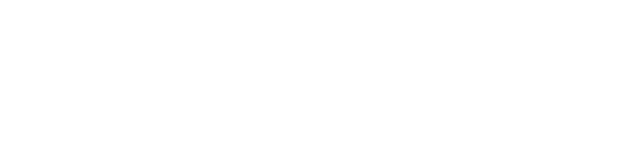
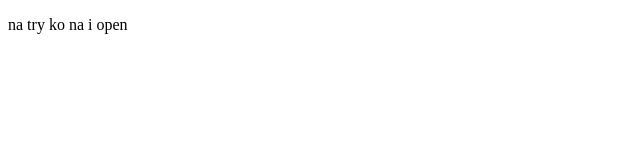
Before and after one commit to Joshua-Mar-097/testing, a plain HTML site: page index.html in a window 1280 px wide. Shown: the whole page, without its empty margins (0-640 px from the left). Drawn offline with Linux system fonts and the light colour scheme.

Commit message:
Update index.html

```diff
--- a/index.html
+++ b/index.html
@@ -7,6 +7,6 @@
     <title>Testing|Competition</title>
 </head>
 <body>
-
+    <p> na try ko na i open </p>
 </body>
 </html>
```
